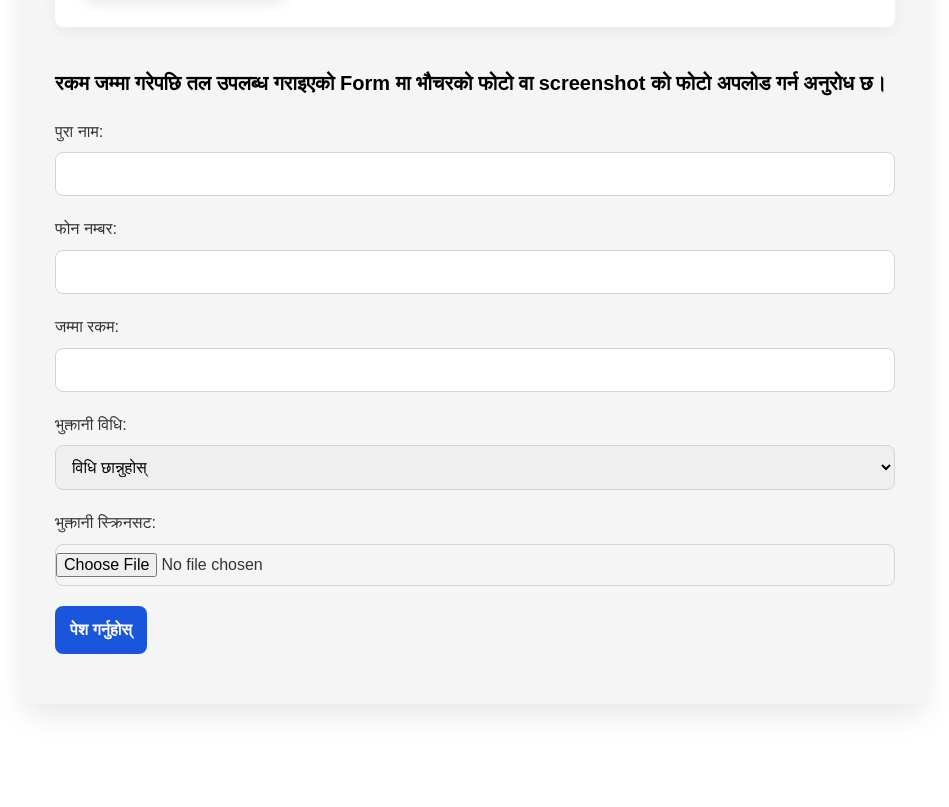
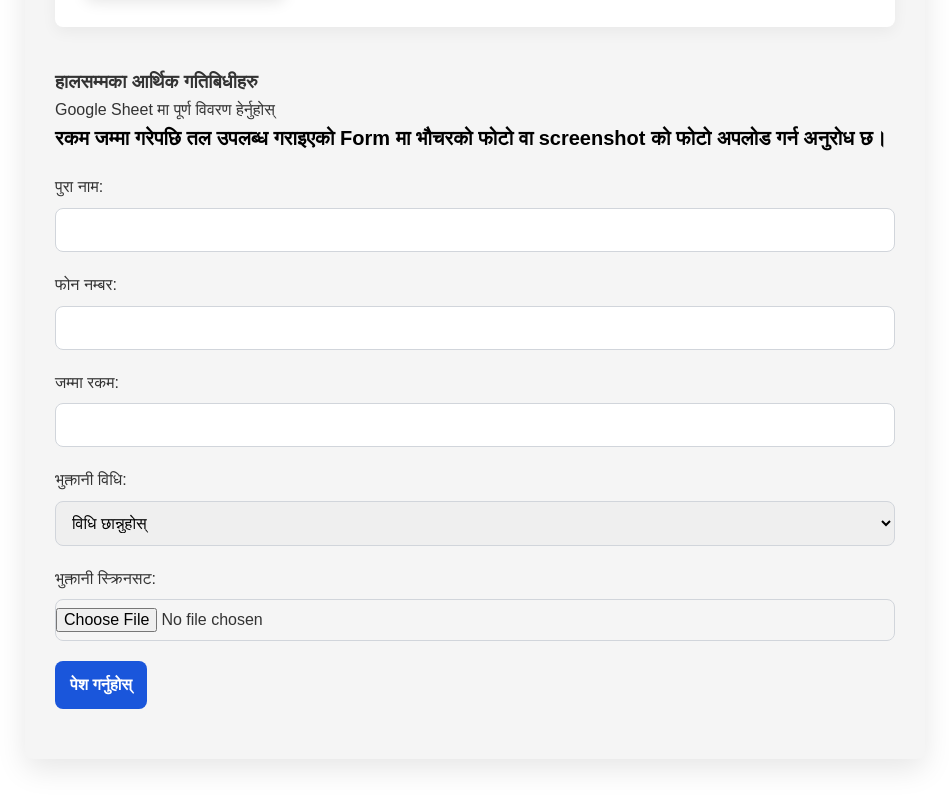
Before and after one commit to khanayuvaclub/web, a plain HTML site: page index.html in a window 1280 px wide. Shown: the part 4483-5290 px from the top of the page, without its empty margins (165-1114 px from the left). Drawn offline with nearby package versions, Linux system fonts and the light colour scheme; a script that the page names is missing.

Commit message:
Update index.html

```diff
--- a/index.html
+++ b/index.html
@@ -368,6 +368,10 @@
                             </div>
                         </div>
                     </div>
+                    <div class="financial-tillactivity">
+                        <h3>हालसम्मका आर्थिक गतिबिधीहरु</h3>
+                        <a href="https://docs.google.com/spreadsheets/d/148ei7KaAO3rXY5WoWFtKGuTaaImaQAhCG196xsIqOuM/edit?usp=sharing" target="_blank" class="sheet-button">Google Sheet मा पूर्ण विवरण हेर्नुहोस्</a>
+                    </div>
 
                     <div class="payment-form">
                         <h4>रकम जम्मा गरेपछि तल उपलब्ध गराइएको Form मा भौचरको फोटो वा screenshot को फोटो अपलोड गर्न अनुरोध छ।</h4>
@@ -389,7 +393,7 @@
                                 <select id="method" name="Method" required>
                                     <option value="">विधि छान्नुहोस्</option>
                                     <option value="Bank Transfer">Bank Transfer</option>
-                                    <option value="UPI">Esewa</option>
+                                    <option value="Esewa">Esewa</option>
                                     <option value="Cash">Bank Voucher</option>
                                 </select>
                             </div>
```
